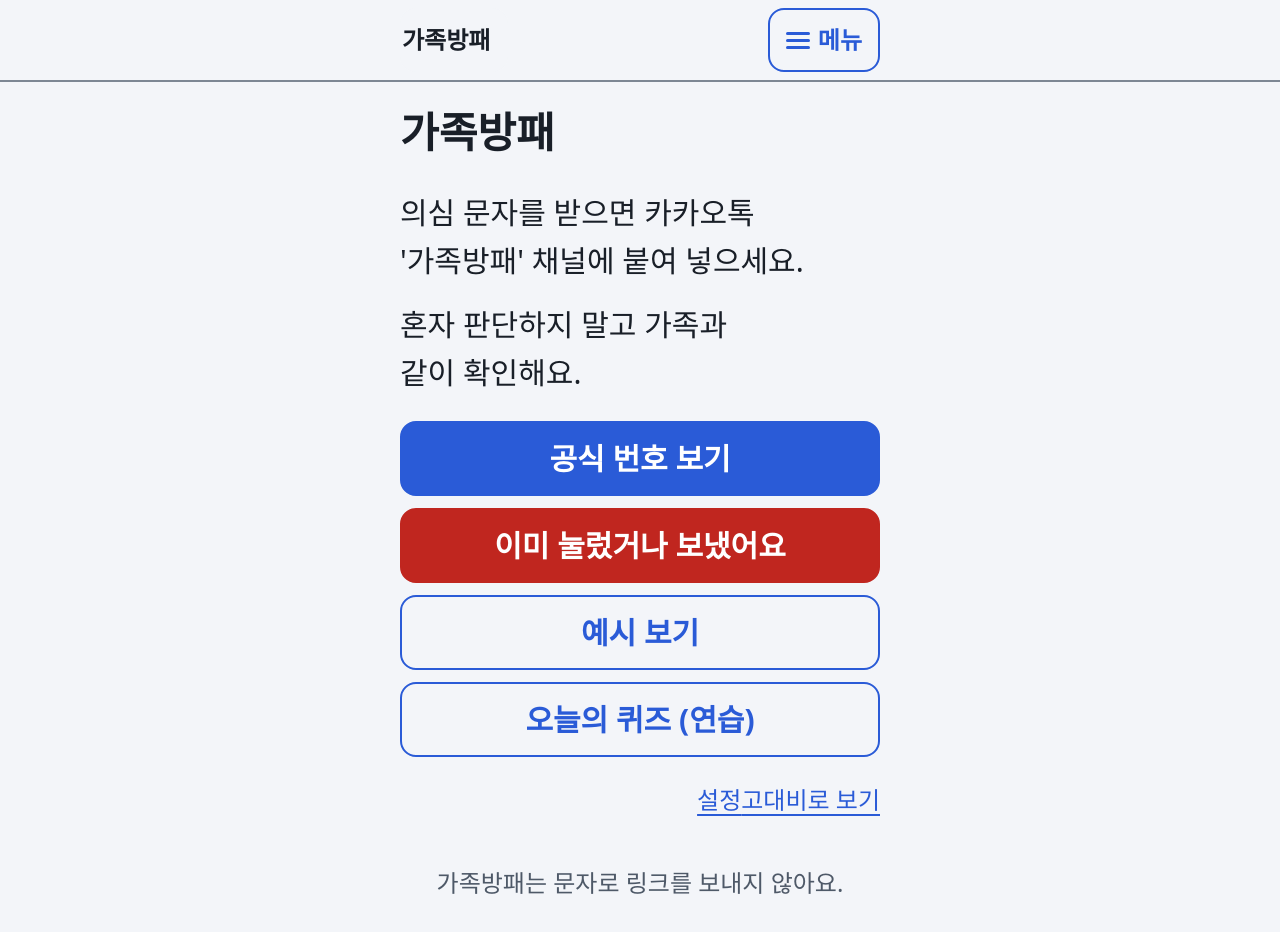
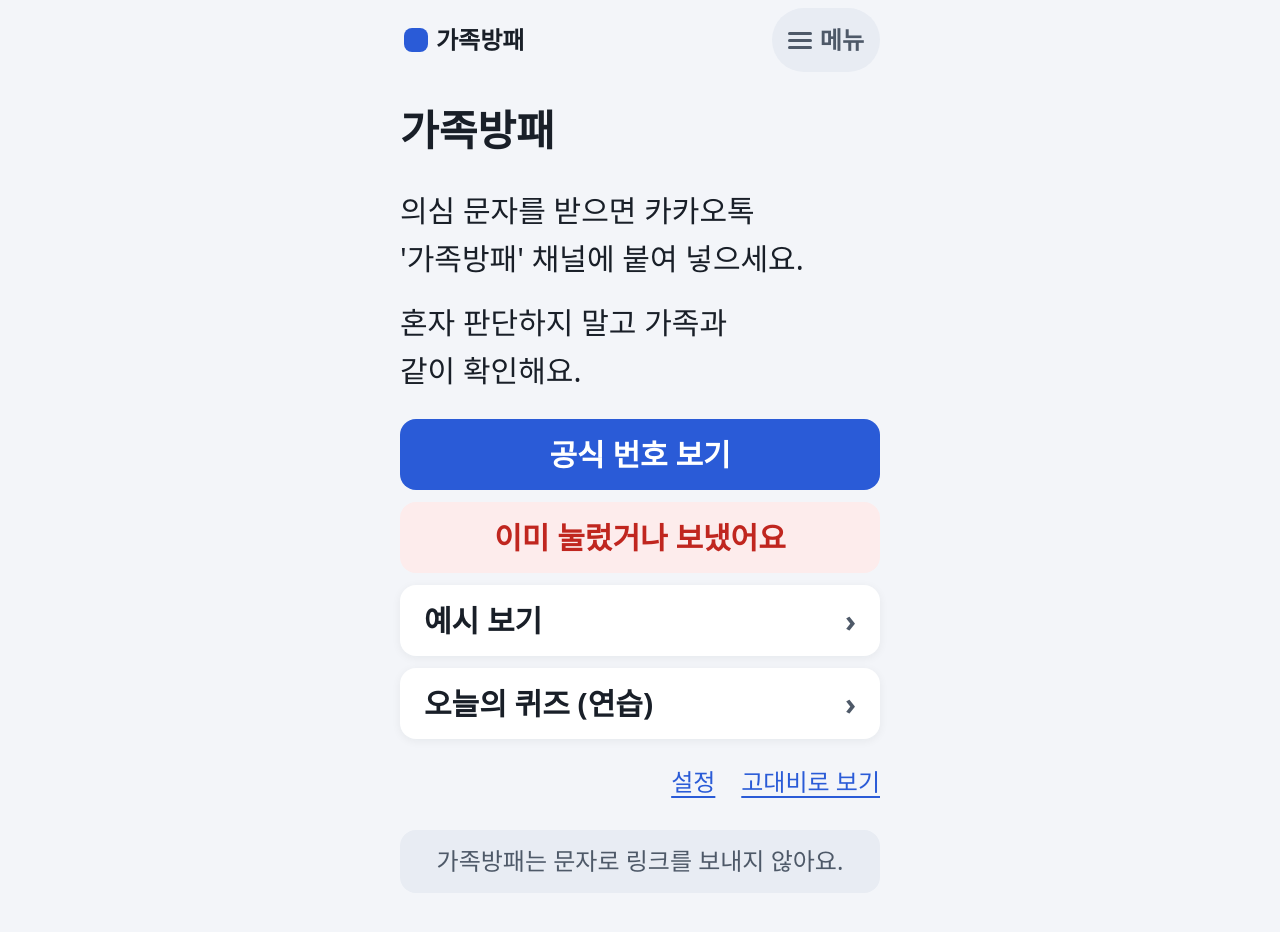
Before and after one commit to lythean1004/family-shield, a React (Vite) app in the folder web/: page / in a window 1280 px wide. Shown: the top 932 px of the page. After the commit the page ends 909 px from the top, so only its background shows below. Built offline with nearby package versions, Linux system fonts and the light colour scheme.

Commit message:
style(web): design B components
Co-Authored-By: Codex <noreply@openai.com>

```diff
--- a/web/src/App.css
+++ b/web/src/App.css
@@ -2,6 +2,15 @@
    토큰은 index.css에서 정의. 여기서는 토큰만 참조.
    수치 [임시]: 터치 48px, 버튼 높이 64px (screen-spec U10)
 ──────────────────────────────────────────────────── */
+
+/* 흰 카드의 경계는 기본 화면에서 그림자, 고대비에서 2px 선으로 보인다. */
+.call-btn, .contact-card, .dashboard-card, .demo-list__btn,
+.quiz-choice, .misjudge__choice, .settings-section,
+.step-list, .demo-message, .misjudge, .quiz-message {
+  background: var(--c-surface);
+  border: var(--card-edge) solid var(--c-border);
+  box-shadow: var(--shadow-card);
+}
 
 /* ── VerdictBanner ──────────────────────────────── */
 .verdict-banner {
@@ -10,10 +19,22 @@
   align-items: center;
   gap: var(--sp-3);
   padding: var(--sp-4);
+  border: var(--verdict-edge) solid currentColor;
   border-radius: var(--radius-card);
   margin-bottom: var(--sp-6);
 }
-.verdict-banner__icon { flex-shrink: 0; }
+.verdict-banner__icon {
+  flex: none;
+  width: var(--fs-verdict);
+  height: var(--fs-verdict);
+  padding: var(--sp-1);
+  border-radius: 50%;
+  background-color: currentColor;
+}
+[data-contrast="high"] .verdict-banner__icon {
+  background: var(--c-surface);
+  border: 2px solid currentColor;
+}
 .verdict-banner__label {
   font-size: var(--fs-verdict);
   font-weight: 700;
@@ -32,9 +53,9 @@
 .action-btn {
   display: block;
   width: 100%;
-  min-height: 64px; /* [임시] */
+  min-height: var(--btn-min); /* [임시] */
   padding: var(--sp-4) var(--sp-6);
-  border: 2px solid transparent;
+  border: var(--card-edge) solid var(--c-border);
   border-radius: var(--radius-btn);
   font-size: var(--fs-body);
   font-weight: 700;
@@ -42,13 +63,32 @@
   font-family: inherit;
   line-height: 1.3;
   cursor: pointer;
-  transition: transform var(--dur-fast) var(--ease-out), opacity var(--dur-base) var(--ease-out);
+  transition: transform var(--dur-fast) var(--ease-out);
 }
 .action-btn + .action-btn { margin-top: var(--sp-3); }
-.action-btn--primary  { background: var(--c-action); color: var(--c-action-text); border-color: var(--c-action); }
-.action-btn--secondary { background: var(--c-bg); color: var(--c-action); border-color: var(--c-action); }
-.action-btn--danger   { background: var(--c-danger); color: #fff; border-color: var(--c-danger); }
-.action-btn:hover:not(:disabled) { opacity: 0.9; }
+.action-btn--primary { background: var(--c-action); color: var(--c-action-text); }
+.action-btn--danger { background: var(--c-danger-bg); color: var(--c-danger); border-color: currentColor; }
+.screen--danger .action-btn:is(.action-btn--danger, .action-btn--primary):not(:disabled) {
+  background: var(--c-danger);
+  color: var(--c-action-text);
+}
+.action-btn--secondary {
+  display: flex;
+  align-items: center;
+  justify-content: space-between;
+  gap: var(--sp-3);
+  text-align: left;
+  background: var(--c-surface);
+  color: var(--c-text);
+  box-shadow: var(--shadow-card);
+}
+.action-btn--secondary::after {
+  content: '›' / '';
+  flex: none;
+  color: var(--c-text-sub);
+}
+.action-btn:hover:not(:disabled) { text-decoration: underline; text-underline-offset: .16em; }
+.action-btn--secondary:hover:not(:disabled) { background: var(--c-bg-raised); }
 /* 누를 때 살짝 들어가는 느낌 (B9 active) */
 .action-btn:active:not(:disabled) { transform: scale(0.98); }
 /* 흐리게 하면 어르신이 못 읽는다: 대비는 유지하고 줄무늬 테두리로 구분 */
@@ -65,10 +105,8 @@
   flex-direction: column;
   gap: var(--sp-1);
   width: 100%;
-  min-height: 64px; /* [임시] */
+  min-height: var(--btn-min); /* [임시] */
   padding: var(--sp-4);
-  background: var(--c-surface);
-  border: 1px solid var(--c-border);
   border-radius: var(--radius-card);
   text-decoration: none;
   color: var(--c-text);
@@ -87,25 +125,29 @@
   margin: 0 0 var(--sp-6);
   padding: 0;
   display: flex;
-  flex-direction: column;
+  flex-wrap: wrap;
   gap: var(--sp-2);
 }
 .signal-list__item {
   font-size: var(--fs-body);
   padding: var(--sp-2) var(--sp-3);
-  background: var(--c-surface);
-  border-radius: var(--radius-btn);
+  max-width: 100%;
+  color: var(--c-text-sub);
+  background: var(--c-bg-raised);
+  border: var(--chip-edge) solid var(--c-border);
+  border-radius: var(--radius-pill);
 }
-.signal-list__item::before { content: '· '; font-weight: 700; }
 
 /* ── LimitNotice ─────────────────────────────────── */
-.limit-notice {
+.limit-notice, .no-link-footer, .settings-note {
+  padding: var(--sp-3) var(--sp-4);
+  border-radius: var(--radius-btn);
+  background: var(--c-bg-raised);
+  color: var(--c-text-sub);
   font-size: var(--fs-small);
-  color: var(--c-text-sub);
-  border-top: 1px solid var(--c-border);
-  padding-top: var(--sp-4);
-  margin-top: var(--sp-6);
+  border: var(--chip-edge) solid var(--c-border);
 }
+.limit-notice { margin-top: var(--sp-6); }
 
 /* ── Warning112 ──────────────────────────────────── */
 .warning-112 {
@@ -119,12 +161,8 @@
 }
 
 /* ── NoLinkFooter ────────────────────────────────── */
-.no-link-footer {
-  font-size: var(--fs-small);
-  color: var(--c-text-sub);
-  text-align: center;
-  padding: var(--sp-6) var(--sp-4) var(--sp-8);
-}
+.no-link-footer { text-align: center; margin-top: var(--sp-6); }
+.no-link-footer p { margin: 0; }
 
 /* ── 화면 공통 ───────────────────────────────────── */
 .screen-title {
@@ -169,10 +207,8 @@
 .demo-list__btn {
   display: block;
   width: 100%;
-  min-height: 64px;
+  min-height: var(--btn-min);
   padding: var(--sp-4);
-  background: var(--c-surface);
-  border: 1px solid var(--c-border);
   border-radius: var(--radius-card);
   font-size: var(--fs-body);
   font-family: inherit;
@@ -212,10 +248,8 @@
   background: var(--c-danger-bg);
   min-height: 100vh;
 }
-.screen--danger .verdict-banner { background: var(--c-bg); }
+.screen--danger .verdict-banner { background: var(--c-surface); }
 
-/* ── 아이콘 크기: 판정 글자 크기를 따라감 ─────────────── */
-.verdict-banner__icon { width: 1em; height: 1em; font-size: var(--fs-verdict); }
 
 /* ── N1 번호 목록 ────────────────────────────────── */
 .contact-list { display: flex; flex-direction: column; gap: var(--sp-3); margin: var(--sp-4) 0; }
@@ -225,7 +259,6 @@
 
 /* ── StepList (F6-2) ─────────────────────────────── */
 .step-list {
-  border: 1px solid var(--c-border);
   border-radius: var(--radius-card);
   padding: var(--sp-4);
   margin: var(--sp-4) 0;
@@ -246,9 +279,7 @@
 
 /* ── D1 예시 문자(마스킹된 원문) ──────────────────── */
 .demo-message {
-  border: 1px solid var(--c-border);
   border-radius: var(--radius-card);
-  background: var(--c-surface);
   padding: var(--sp-4);
   margin: 0 0 var(--sp-6);
 }
@@ -259,7 +290,6 @@
 
 /* ── 오판 신고 (F4-13) ───────────────────────────── */
 .misjudge {
-  border: 1px solid var(--c-border);
   border-radius: var(--radius-card);
   padding: var(--sp-4);
   margin: var(--sp-4) 0;
@@ -268,10 +298,8 @@
 .misjudge__list { list-style: none; padding: 0; margin: 0; display: flex; flex-direction: column; gap: var(--sp-3); }
 .misjudge__choice {
   width: 100%;
-  min-height: 48px;
+  min-height: var(--touch-min);
   padding: var(--sp-3) var(--sp-4);
-  background: var(--c-surface);
-  border: 1px solid var(--c-border);
   border-radius: var(--radius-btn);
   font-size: var(--fs-small);
   font-family: inherit;
@@ -337,7 +365,7 @@
   gap: var(--sp-2);
   margin-bottom: var(--sp-4);
   padding: var(--sp-2) var(--sp-4);
-  min-height: 44px;
+  min-height: var(--touch-min);
   border: 1.5px solid var(--c-border);
   border-radius: var(--radius-btn);
   background: transparent;
@@ -367,7 +395,7 @@
   font-family: inherit;
   line-height: 1.6;
   resize: vertical;
-  background: var(--c-bg);
+  background: var(--c-surface);
   color: var(--c-text);
   transition: border-color var(--dur-fast) var(--ease-out);
 }
@@ -409,11 +437,18 @@
   cursor: pointer;
 }
 .text-link:hover { text-decoration-thickness: 2px; }
-.home-settings { text-align: right; margin-top: var(--sp-4); }
+.home-settings {
+  display: flex;
+  flex-wrap: wrap;
+  justify-content: flex-end;
+  align-items: center;
+  gap: var(--sp-3) var(--sp-6);
+  margin-top: var(--sp-4);
+}
+.home-settings .text-link { min-width: var(--touch-min); justify-content: center; }
 
 /* ── 설정 /settings (F5-9) ───────────────────────── */
 .settings-section {
-  border: 1px solid var(--c-border);
   border-radius: var(--radius-card);
   padding: var(--sp-4);
   margin-bottom: var(--sp-6);
@@ -424,9 +459,9 @@
 .settings-toggle {
   position: relative;
   width: 88px;
-  min-height: 48px;
+  min-height: var(--touch-min);
   border: 2px solid var(--c-border);
-  border-radius: 999px;
+  border-radius: var(--radius-pill);
   background: var(--c-surface);
   cursor: pointer;
   flex-shrink: 0;
@@ -439,10 +474,10 @@
   background: var(--c-text-sub);
   transition: transform var(--dur-fast) var(--ease-out);
 }
-.settings-toggle--on { background: var(--c-action); border-color: var(--c-action); }
+.settings-toggle--on { background: var(--c-action); }
 .settings-toggle--on .settings-toggle__thumb { transform: translateX(40px); background: var(--c-action-text); }
 @media (prefers-reduced-motion: reduce) { .settings-toggle__thumb { transition: none; } }
-.settings-note { color: var(--c-text-sub); font-size: var(--fs-small); margin-top: var(--sp-4); }
+.settings-note { margin: var(--sp-4) 0 0; }
 /* F3-1/F3-3 안내 목록 */
 .settings-list { margin: 0 0 var(--sp-3); padding-left: 1.4em; line-height: 1.7; }
 .settings-list li + li { margin-top: var(--sp-2); }
@@ -456,14 +491,20 @@
 }
 
 /* F2-5 진짜라면 이렇게 와요 */
-.contact-card { display: flex; flex-direction: column; gap: var(--sp-2); }
+.contact-card {
+  display: flex;
+  flex-direction: column;
+  gap: var(--sp-2);
+  padding: var(--sp-3);
+  border-radius: var(--radius-card);
+}
+.contact-card .call-btn { border-radius: var(--radius-inner); box-shadow: none; padding: var(--sp-2); }
 .normal-note-card {
   margin: 0;
   padding: var(--sp-3);
-  /* B4: 한쪽 테두리 대신 사방 테두리 */
-  border: 1px solid var(--c-border);
-  border-radius: var(--radius-btn);
-  background: var(--c-surface);
+  border: var(--chip-edge) solid var(--c-border);
+  border-radius: var(--radius-inner);
+  background: var(--c-bg-raised);
   font-size: var(--fs-small);
   line-height: 1.6;
 }
@@ -473,7 +514,6 @@
 .dashboard-empty { color: var(--c-text-sub); }
 .dashboard-list { list-style: none; padding: 0; margin: 0 0 var(--sp-6); display: flex; flex-direction: column; gap: var(--sp-4); }
 .dashboard-card {
-  border: 1px solid var(--c-border);
   border-radius: var(--radius-card);
   padding: var(--sp-4);
 }
@@ -496,7 +536,7 @@
   margin: 0 0 var(--sp-3);
   padding: var(--sp-1) var(--sp-3);
   border: 2px solid var(--c-check);
-  border-radius: 999px;
+  border-radius: var(--radius-pill);
   background: var(--c-check-bg);
   color: var(--c-check);
   font-size: var(--fs-small);
@@ -506,20 +546,16 @@
 .quiz-message {
   margin: 0 0 var(--sp-4);
   padding: var(--sp-4);
-  border: 1px solid var(--c-border);
   border-radius: var(--radius-card);
-  background: var(--c-surface);
   font-size: var(--fs-body);
   line-height: 1.6;
 }
 .quiz-choice {
   display: block;
   width: 100%;
-  min-height: 64px;
+  min-height: var(--btn-min);
   padding: var(--sp-3) var(--sp-4);
-  border: 2px solid var(--c-border);
   border-radius: var(--radius-btn);
-  background: var(--c-bg);
   color: var(--c-text);
   font-size: var(--fs-body);
   font-family: inherit;
@@ -559,7 +595,7 @@ a.action-btn { text-decoration: none; }
   top: 0;
   z-index: 20;
   background: var(--c-bg);
-  border-bottom: 2px solid var(--c-border);
+  border-bottom: var(--card-edge) solid var(--c-border);
 }
 .top-nav__bar {
   display: flex;
@@ -577,10 +613,10 @@ a.action-btn { text-decoration: none; }
   gap: var(--sp-2);
   min-height: var(--btn-min);
   padding: var(--sp-2) var(--sp-4);
-  border: 2px solid var(--c-action);
-  border-radius: var(--radius-btn);
-  background: var(--c-bg);
-  color: var(--c-action);
+  border: var(--card-edge) solid var(--c-border);
+  border-radius: var(--radius-pill);
+  background: var(--c-bg-raised);
+  color: var(--c-text-sub);
   font-family: inherit;
   font-size: var(--fs-small);
   font-weight: 700;
@@ -590,8 +626,17 @@ a.action-btn { text-decoration: none; }
   cursor: pointer;
   transition: transform var(--dur-fast) var(--ease-out), background-color var(--dur-base) var(--ease-out);
 }
-/* 홈에서는 '가족방패' 이름표: 누를 일이 없으니 테두리 없이 */
-.top-nav__home[aria-current="page"] { border-color: transparent; color: var(--c-text); padding-left: 0; }
+.top-nav__home { background: transparent; color: var(--c-text); }
+.top-nav__home[aria-current="page"] { padding-left: var(--sp-1); }
+.top-nav__home[aria-current="page"]::before {
+  content: '';
+  flex: none;
+  width: 1em;
+  height: 1em;
+  border-radius: var(--sp-2);
+  background: var(--c-action);
+}
+.top-nav__toggle { background: var(--c-bg-raised); }
 .top-nav__home:active,
 .top-nav__toggle:active { transform: scale(0.98); }
 .top-nav__home:not([aria-current="page"]):hover,
@@ -629,7 +674,7 @@ a.action-btn { text-decoration: none; }
 }
 .top-nav__list { list-style: none; margin: 0; padding: 0; display: flex; flex-direction: column; gap: var(--sp-3); }
 /* 지금 보고 있는 화면: 색만이 아니라 굵은 테두리 + 표시 글자로 */
-.top-nav__link[aria-current="page"] { border-width: 4px; }
+.top-nav__link[aria-current="page"] { border: 3px solid var(--c-action); }
 .top-nav__link[aria-current="page"]::after { content: ' (지금 화면)'; font-weight: 400; }
 @media (prefers-reduced-motion: no-preference) {
   .top-nav__panel { animation: top-nav-in var(--dur-base) var(--ease-out); }
@@ -637,12 +682,12 @@ a.action-btn { text-decoration: none; }
 @keyframes top-nav-in { from { opacity: 0; transform: translateY(-8px); } to { opacity: 1; transform: none; } }
 
 /* 고정 메뉴에 가려지지 않게: 바로가기 링크·앵커 이동 시 위 여백 */
-#main { scroll-margin-top: 96px; }
+html { scroll-padding-top: calc(var(--btn-min) + var(--sp-8)); }
 @media print { .top-nav { display: none; } }
 
 .setup-form { display: grid; gap: var(--sp-4); margin-block: var(--sp-4); font-size: var(--fs-body); }
 .setup-form label { display: grid; gap: var(--sp-2); }
-.setup-form input, .setup-form select { font: inherit; color: var(--c-text); background: var(--c-surface, #fff); border: 2px solid #667085; border-radius: 8px; padding: 12px; min-height: 48px; width: 100%; box-sizing: border-box; }
+.setup-form input, .setup-form select { font: inherit; color: var(--c-text); background: var(--c-surface, #fff); border: 2px solid var(--c-border); border-radius: 8px; padding: 12px; min-height: var(--touch-min); width: 100%; box-sizing: border-box; }
 .setup-form .setup-check { display: flex; align-items: center; gap: 16px; }
 .setup-check input { width: 32px; height: 32px; min-height: 32px; flex-shrink: 0; }
 .setup-code { font-size: var(--fs-verdict); font-weight: 700; letter-spacing: .12em; overflow-wrap: anywhere; }
@@ -651,10 +696,20 @@ a.action-btn { text-decoration: none; }
 .consent-list { display: grid; gap: var(--sp-4); margin-block: var(--sp-4); }
 .consent-item { border: 2px solid var(--c-border); border-radius: 12px; padding: var(--sp-4); display: grid; gap: var(--sp-3); background: var(--c-surface, #fff); }
 .consent-item__title { font-size: var(--fs-body); font-weight: 700; margin: 0; }
-.consent-item__more { justify-self: start; min-height: 48px; padding: 8px 16px; font: inherit; font-size: var(--fs-body); color: var(--c-text); background: transparent; border: 2px solid var(--c-border); border-radius: 8px; cursor: pointer; }
+.consent-item__more { justify-self: start; min-height: var(--touch-min); padding: 8px 16px; font: inherit; font-size: var(--fs-body); color: var(--c-text); background: transparent; border: 2px solid var(--c-border); border-radius: 8px; cursor: pointer; }
 .consent-item__details { margin: 0; padding-left: 1.2em; display: grid; gap: var(--sp-2); font-size: var(--fs-body); }
 .consent-item__choice { display: grid; grid-template-columns: 1fr 1fr; gap: var(--sp-3); }
 .consent-choice { min-height: 56px; font: inherit; font-size: var(--fs-body); color: var(--c-text); background: transparent; border: 2px solid var(--c-border); border-radius: 8px; cursor: pointer; }
 .consent-choice--on { border-width: 4px; border-color: var(--c-action); font-weight: 700; }
 .consent-choice:disabled { border-style: dashed; cursor: not-allowed; }
 .consent-item__more:focus-visible, .consent-choice:focus-visible { outline: 3px solid var(--c-action); outline-offset: 2px; }
+
+/* Windows 강제 색 팔레트에서도 장식과 스위치 손잡이가 보인다. */
+@media (forced-colors: active) {
+  .settings-toggle__thumb, .top-nav__home[aria-current="page"]::before {
+    background: ButtonText;
+    forced-color-adjust: none;
+  }
+  .settings-toggle--on { background: Highlight; forced-color-adjust: none; border-color: ButtonText; }
+  .settings-toggle--on .settings-toggle__thumb { background: HighlightText; }
+}
```
